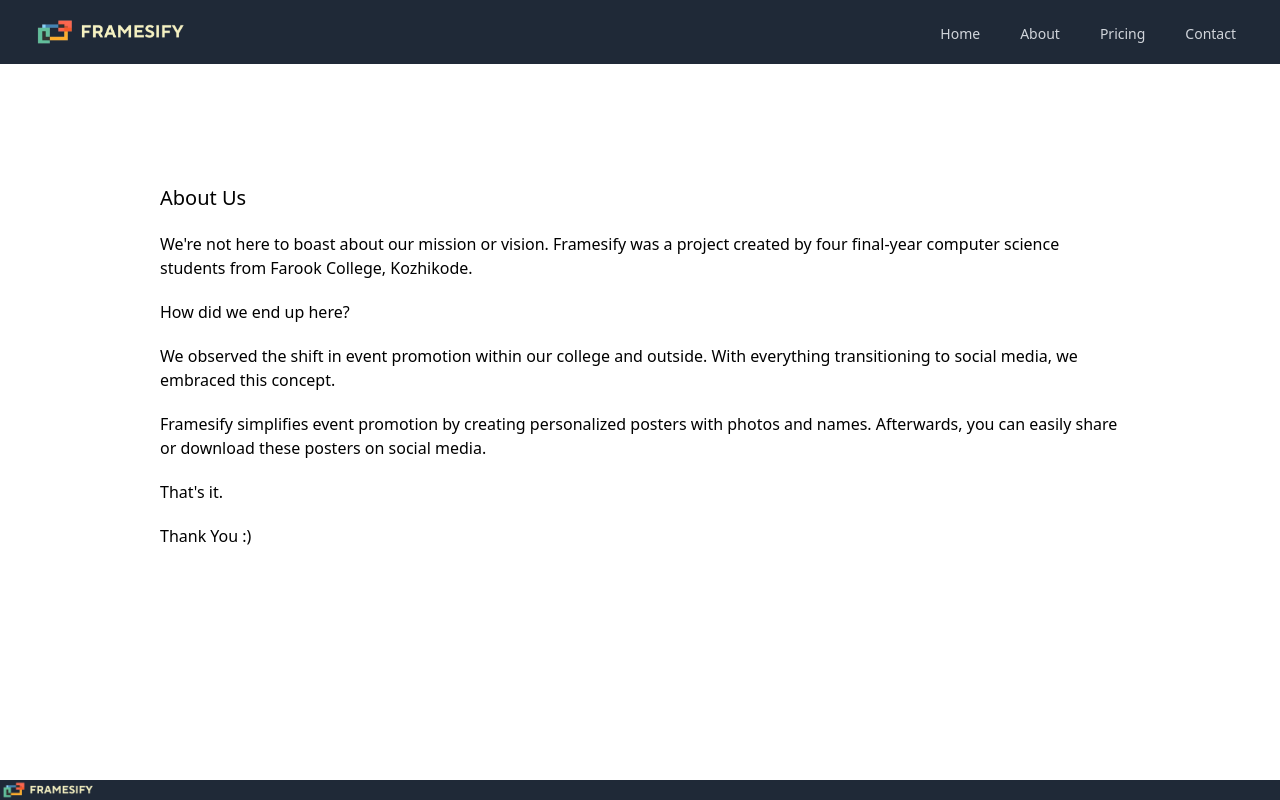
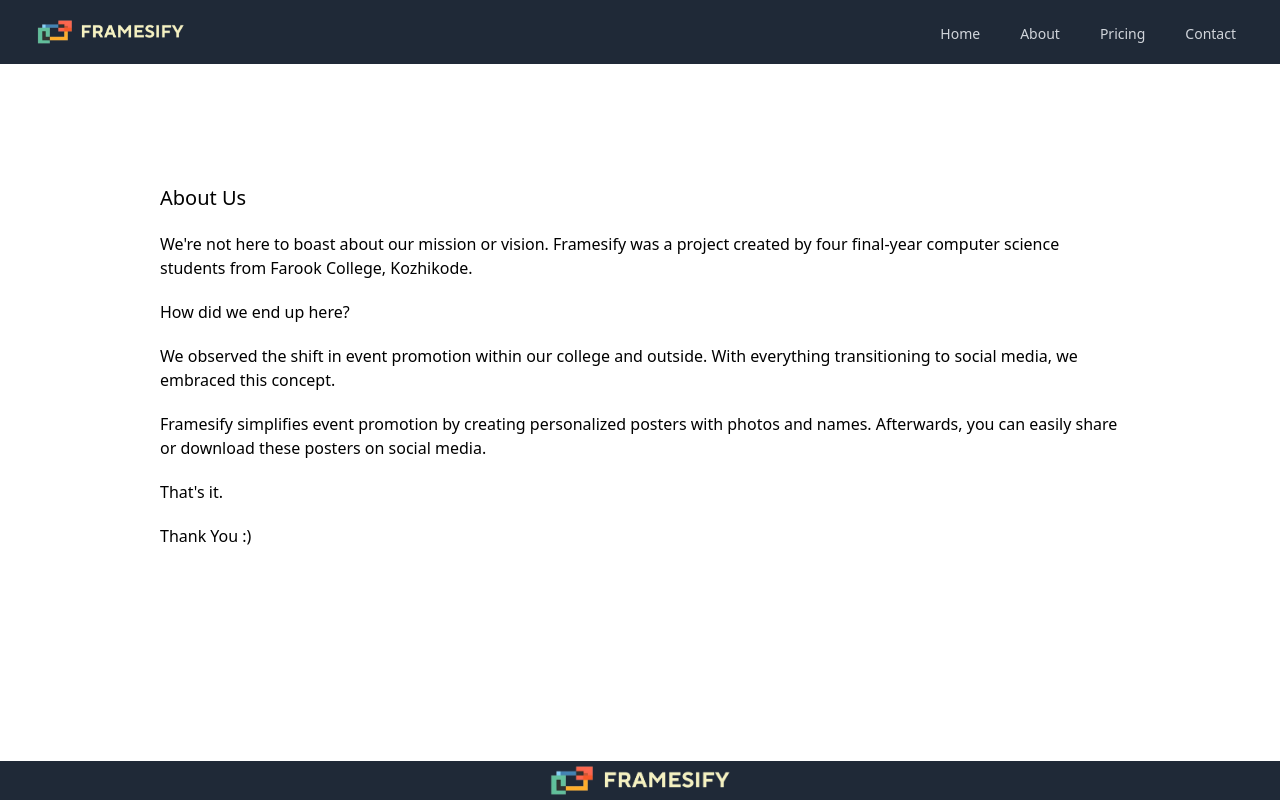
Before and after one commit to hadibinnoor/framesify-frontend, a React (Vite) app: page /about in a window 1280 px wide. Built offline with nearby package versions, Linux system fonts and the light colour scheme.

Commit message:
Content: New Campaign , Design: Logo update

```diff
--- a/index.html
+++ b/index.html
@@ -16,7 +16,7 @@
       gtag("config", "G-T2B4T43T5F");
     </script>
     <meta charset="UTF-8" />
-    <link rel="icon" type="image/svg+xml" href="Logo.png" />
+    <link rel="icon" type="image/svg+xml" href="Logo1.png" />
     <meta name="viewport" content="width=device-width, initial-scale=1.0" />
     <title>Framesify</title>
   </head>
--- a/src/assets/Components/About.jsx
+++ b/src/assets/Components/About.jsx
@@ -2,7 +2,7 @@
 /* eslint-disable react/no-unescaped-entities */
 const About = () => {
   return (
-    <div className="bg-[#edf8f8] md:flex lg:py-10">
+    <div className="bg-[#edf8f8] py-5 md:flex lg:py-10">
       <div className="flex-colummn p-10 space-y-5 lg:px-32">
         <h1 className="text-3xl font-medium ">What Does Framesify Do ?</h1>
         <h1 className="text-xl mt-5">Hosting an offline event?</h1>
@@ -20,7 +20,7 @@
           town with Framesify!
         </p>
       </div>
-      <div className="lg:w-1/2 flex">
+      <div className="lg:w-1/2 flex justify-center">
         <iframe src="demo.gif" height="450px" width="250px"></iframe>
       </div>
     </div>
--- a/src/assets/Components/Footer.jsx
+++ b/src/assets/Components/Footer.jsx
@@ -1,7 +1,7 @@
 const Footer = () => {
   return (
-    <div className="bg-gray-800 ">
-      <img className="w-24" src="Logo.png" alt="Framesify" />
+    <div className="bg-gray-800 flex justify-center items-center">
+      <img className="w-48" src="Logo.png" alt="Framesify" />
     </div>
   );
 };
```
Also changed, not shown: public/Logo1.png (added).
